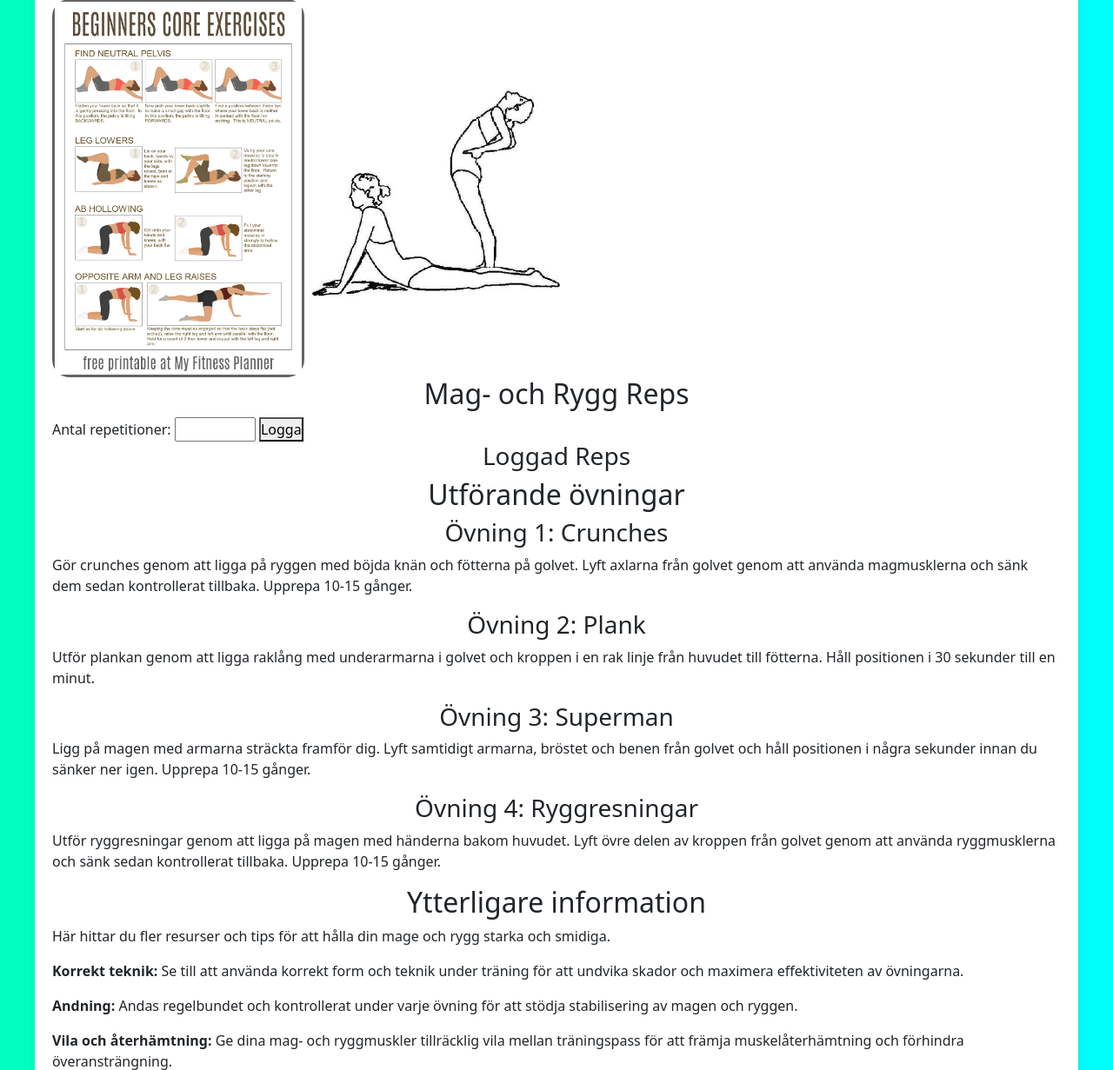
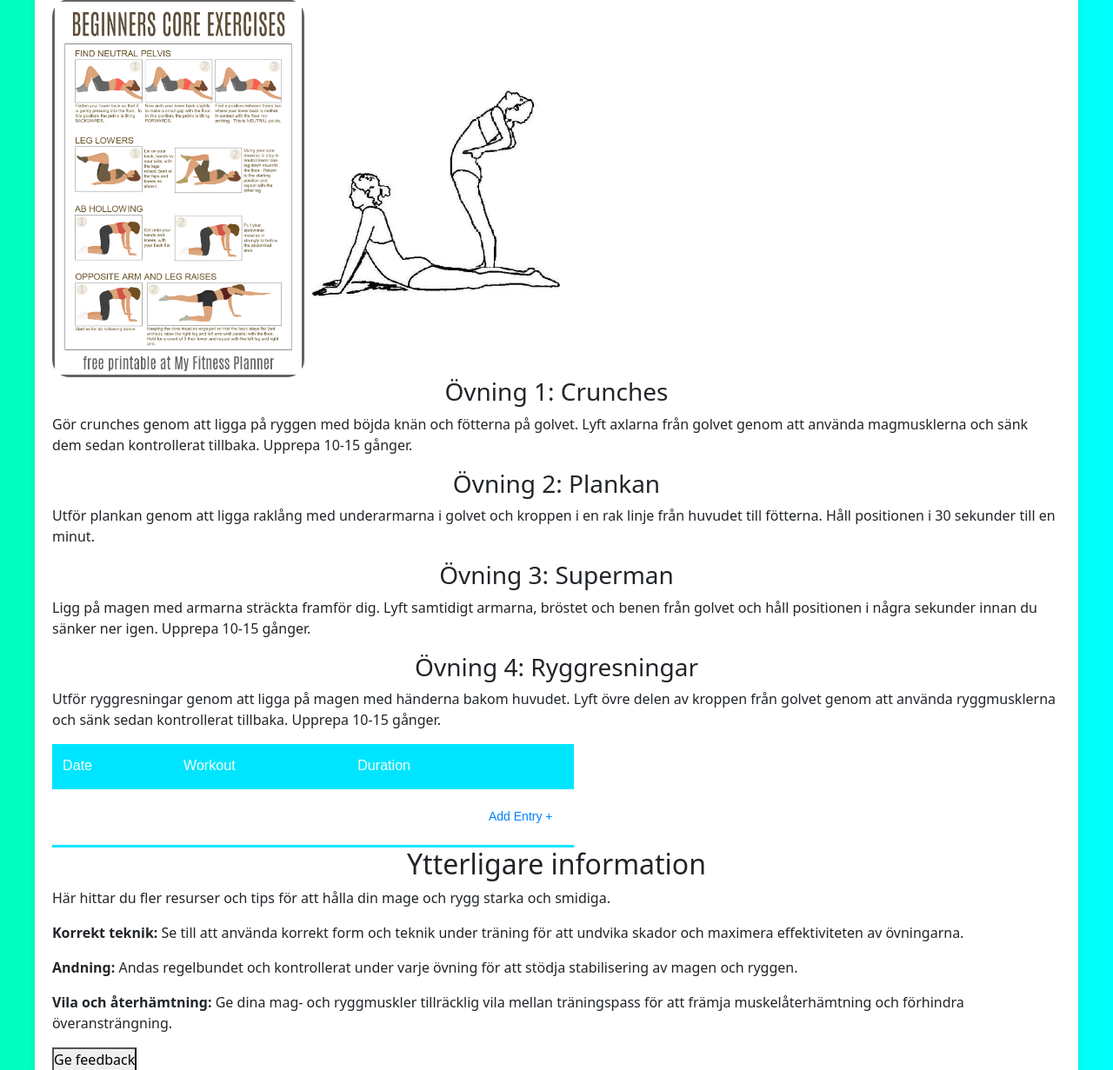
Before and after one commit to BenjaminAston/HealHub, a Flask app: page /mage.html in a window 1280 px wide. Shown: the part 233-1464 px from the top of the page at 87% size. Run offline with Flask 3, Linux system fonts and the light colour scheme.

Commit message:
Update mage.html

```diff
--- a/HealHub_code/templates/mage.html
+++ b/HealHub_code/templates/mage.html
@@ -7,6 +7,7 @@
     <meta http-equiv="X-UA-Compatible" content="ie=edge">
     <link rel="stylesheet" type="text/css" href="/static/css/style.css">
     <link rel="stylesheet" type="text/css" href="/static/css/style3.css">
+    <script type="text/javascript" src="/static/WorkoutTracker.js"></script>
     <link rel="stylesheet" href="https://cdnjs.cloudflare.com/ajax/libs/font-awesome/4.7.0/css/font-awesome.min.css">
 
 
@@ -76,39 +77,16 @@
                 <img src="/static/images/rygg.jpg" alt="rygg Övningar">
             </div>
         </section>
-        <section id="log-exercise">
-            <h2>Mag- och Rygg Reps</h2>
-            <form id="exerciseTracker" action="{{ url_for('track_exercise', category='mage') }}" method="POST">
-                <label for="reps">Antal repetitioner:</label>
-                <input type="number" id="reps" name="reps" min="1" max="100" required>
-                <button type="submit">Logga</button>
-            </form>
-            <div id="logged-reps">
-                <h3>Loggad Reps</h3>
-                {% if previous_reps %}
-                    <p>Tidigare reps:</p>
-                    <ul>
-                        {% for index, prev_reps in enumerate(previous_reps) %}
-                            <li>
-                                {{ prev_reps }}
-                                <form action="{{ url_for('delete_exercise', category='mage', index=index) }}" method="POST" style="display:inline;">
-                                    <button type="submit">Ta bort</button>
-                                </form>
-                            </li>
-                        {% endfor %}
-                    </ul>
-                {% endif %}
-            </div>
-        </section>
+
 
         <section id="övningar">
             <div class="träning">
-                <h2>Utförande övningar</h2>
+
                 <div class="row">
                     <!-- Beskrivningar av övningar, bilder och videor -->
                     <h3>Övning 1: Crunches</h3>
                     <p>Gör crunches genom att ligga på ryggen med böjda knän och fötterna på golvet. Lyft axlarna från golvet genom att använda magmusklerna och sänk dem sedan kontrollerat tillbaka. Upprepa 10-15 gånger.</p>
-                    <h3>Övning 2: Plank</h3>
+                    <h3>Övning 2: Plankan</h3>
                     <p>Utför plankan genom att ligga raklång med underarmarna i golvet och kroppen i en rak linje från huvudet till fötterna. Håll positionen i 30 sekunder till en minut.</p>
                     <h3>Övning 3: Superman</h3>
                     <p>Ligg på magen med armarna sträckta framför dig. Lyft samtidigt armarna, bröstet och benen från golvet och håll positionen i några sekunder innan du sänker ner igen. Upprepa 10-15 gånger.</p>
@@ -116,6 +94,9 @@
                     <p>Utför ryggresningar genom att ligga på magen med händerna bakom huvudet. Lyft övre delen av kroppen från golvet genom att använda ryggmusklerna och sänk sedan kontrollerat tillbaka. Upprepa 10-15 gånger.</p>
                 </div>
             </div>
+        </section>
+        <section>
+            <div id="app"></div>
         </section>
 
         <section id="mer-info">
```
